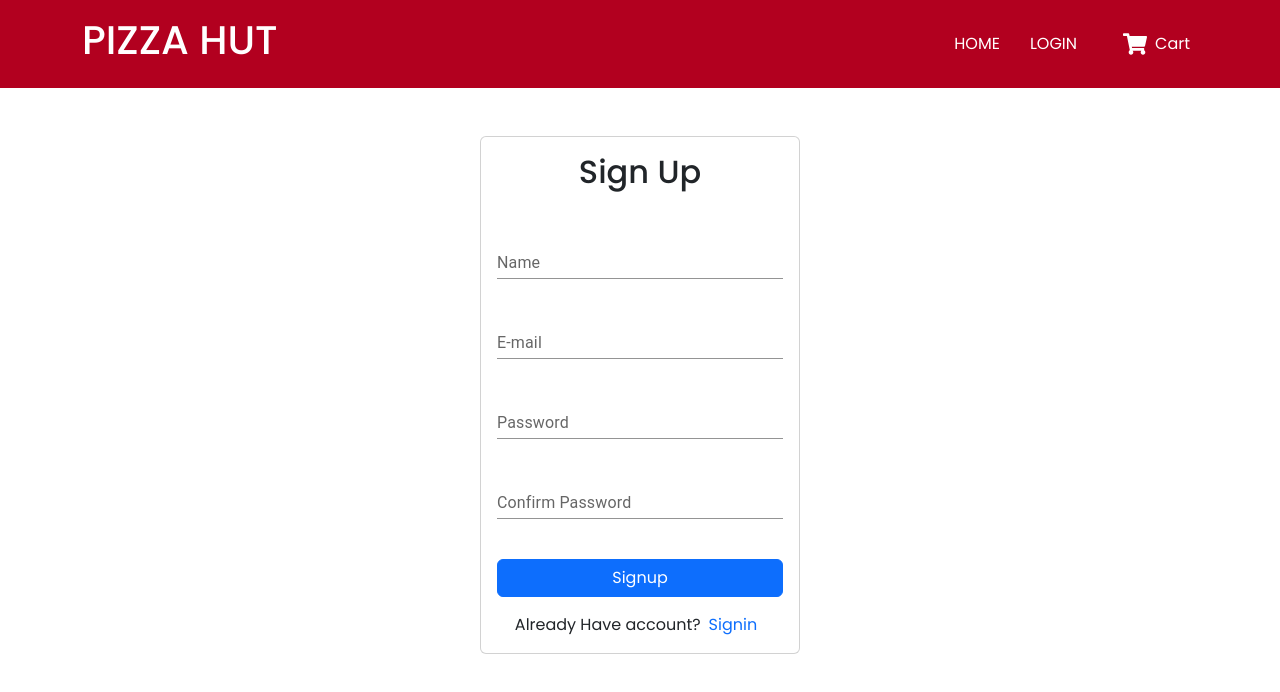
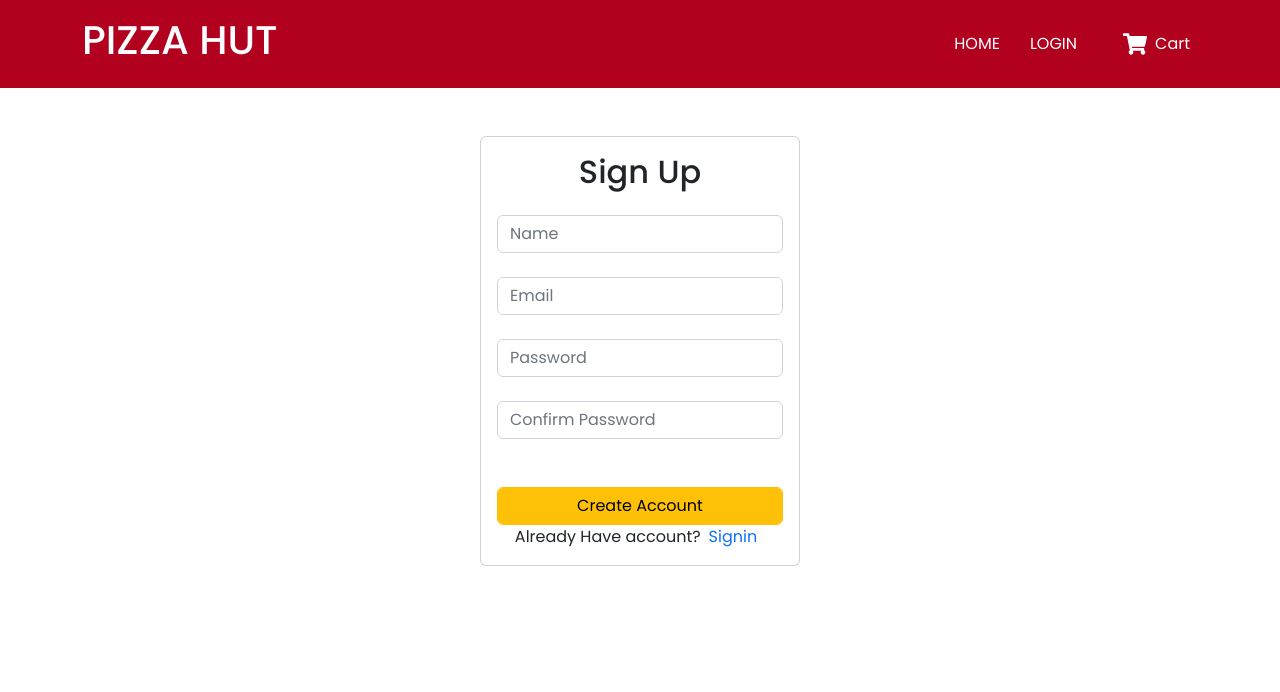
Before and after one commit to SARAN0209/pizza-app-webcode-frontend, a React (Create React App) app: page /signup in a window 1280 px wide. Shown: the top 692 px of the page. Built offline with nearby package versions, Linux system fonts and the light colour scheme.

Commit message:
third commit

```diff
--- a/package.json
+++ b/package.json
@@ -10,11 +10,13 @@
 		"@testing-library/react": "^13.4.0",
 		"@testing-library/user-event": "^13.5.0",
 		"axios": "^1.1.3",
+		"formik": "^2.2.9",
 		"react": "^18.2.0",
 		"react-dom": "^18.2.0",
 		"react-icons": "^4.6.0",
 		"react-router-dom": "^6.4.2",
 		"react-scripts": "5.0.1",
+		"sweetalert2": "^11.7.1",
 		"web-vitals": "^2.1.4"
 	},
 	"scripts": {
--- a/src/Pages/SignIn.js
+++ b/src/Pages/SignIn.js
@@ -1,49 +1,47 @@
-import TextField from "@mui/material/TextField";
-import { Button } from "@mui/material";
-import { useState } from "react";
 import axios from "axios";
 import { Link, useNavigate } from "react-router-dom";
 import { BiUserCircle } from "react-icons/bi";
+import {useFormik} from "formik";
+import Swal from "sweetalert2";
 
 const SignIn = () => {
 	const navigate=useNavigate()
-	const [formdata,setformdata]=useState({
-	  email:"",
-	  password:""
-	})
-   console.log(formdata)
-	const [error,seterror]=useState()
 
-	const handelSubmit=async(e)=>{
+let formik = useFormik({
+	initialValues: {
+		email:"",
+		password:""
+	},
+	validate:(values)=>{
+		const errors ={};
+		if (!values.email){
+			errors.email = "Email is Required";
+		}else if (!/^[A-Z0-9._%+-]+@[A-Z0-9.-]+\.[A-Z]{2,4}$/i.test(values.email)) {
+			errors.email = 'Invalid email address';
+		}
+		if(!values.password){
+			errors.password = "Password is Required"
+		}
+		return errors;
 
-	  e.preventDefault();
-	  console.log(formdata);
-	  try {
-
-
-
-		const res= await axios.post("https://pizza-app-webcode-backend.onrender.com/users/signin",{...formdata});
-		// console.log(res);
-		const message=res.data.message;
-		if(res.data.token){
-
-
-		 navigate("/home")
-
-		}else{
-
-		  seterror(message)
+	},
+	onSubmit: async (values) => {
+		try {
+		  const response = await axios.post('https://pizza-app-webcode-backend.onrender.com/users/signin', {...values});
+		  navigate("/");
+		 if(response.data) {
+			localStorage.setItem("token", response.data);
+		 }
+		} catch (error) {
+		  console.log(error.response.data.meg);
+		  Swal.fire({
+			title: "Wrong Details",
+			icon: "error",
+			confirmButtonText: "okay",
+		  });
 		}
-
-	  } catch (error) {
-		console.log(error);
-
-	  }
-
-
-
-
-	}
+	  },
+})
 
 	return (
 		<section >
@@ -56,15 +54,18 @@ const SignIn = () => {
 									<BiUserCircle />
 								</div>
 								<h2>Sign In</h2>
+								<form onSubmit={formik.handleSubmit}>
 								<div className="my-4">
-									<TextField className="my-3 w-100 " id="standard-basic" type="text" value={formdata.email}
-                                      onChange={(e)=>setformdata({...formdata,email:e.target.value})}  label="E-Mail" variant="standard" />
-									<TextField className="my-3 w-100" id="standard-basic" type="password" value={formdata.password}
-                                      onChange={(e)=>setformdata({...formdata,password:e.target.value})} label="Password" variant="standard" />
+								<span style={{ color: "red" }}>{formik.touched.email&&formik.errors.email}</span>
+                                    <input type="email" class="form-control" name="email" placeholder="Email" onChange={formik.handleChange} value={formik.values.email} /><br/>
+									<span style={{ color: "red" }}>{formik.touched.password&&formik.errors.password}</span>
+                                    <input type="password" class="form-control" name="password" placeholder="Password" onChange={formik.handleChange} value={formik.values.password} />
 								</div>
 								<div class="d-grid gap-4 mb-3">
-								<Button variant="contained"  onClick={(e)=>{handelSubmit()}}> Submit </Button>
-									<button class="btn btn-primary" type="submit" onClick={handelSubmit}>
+								<div class="d-grid gap-4 mb-3">
+								<input type="submit" class="form-control btn btn-warning" value={"Login"} />
+								</div>
+									<button class="btn btn-primary" type="submit" >
 										<Link to="/forgetpassword">Forgot Password?</Link>
 									</button>
 								</div>
@@ -76,6 +77,7 @@ const SignIn = () => {
 										</Link>
 									</span>
 								</div>
+								</form>
 							</div>
 						</div>
 					</div>
--- a/src/Pages/SignUp.js
+++ b/src/Pages/SignUp.js
@@ -1,63 +1,90 @@
-import TextField from "@mui/material/TextField";
-import { useState } from "react";
 import { useNavigate } from "react-router-dom";
 import { Link } from "react-router-dom";
+import {useFormik} from "formik"
 import axios from "axios";
+import Swal from "sweetalert2";
 
 const SignUp = () => {
-	const navigate = useNavigate();
-	const [formdata,setformdata]=useState({
+	let navigate = useNavigate();
+	let  formik = useFormik({
+		initialValues :{
 			name:"",
 			email:"",
 			password:"",
-		confirmPassword:""
-	  })
-	function handleClick() {
+			confirmpassword:""
+		},
+		validate:(values)=>{
+			const errors = {}
+			if(!values.name){
+				errors.name = " Name is Required";
+			}
+			if(!values.email){
+				errors.email = "Email is Required";
+			}else if (!/^[A-Z0-9._%+-]+@[A-Z0-9.-]+\.[A-Z]{2,4}$/i.test(values.email)) {
+				errors.email ="Invalid emial address"
+			}
+			if(!values.password){
+				errors.password = "password is Required"
+			}
+			if(!values.confirmpassword){
+				errors.confirmpassword = "password is Required"
+			}
+			return errors;
+		},
+		onSubmit : async (values) =>{
+			try {
+                let response = await axios.post('https://pizza-app-webcode-backend.onrender.com/users/signup',{...values} );
+
+                if (response.data) {
+					localStorage.setItem("token", response.data);
+					Swal.fire({
+					  title: "User Created Successfully",
+					  icon: "success",
+					  confirmButtonText: "okay",
+					});
 					navigate("/signin");
 				  }
-	const handleSubmit = async (e) => {
-        e.preventDefault()
-        try{
-            var response = await axios.post('https://pizza-app-webcode-backend.onrender.com/users/signin', {...formdata})
-            if(response.data) {
-                await localStorage.setItem("token", response.data)
-                navigate('/product');
+				  if (response.status === 200) {
+					alert(" Account Created sucessfully");
 				  }
-        }catch(err) {
-            console.log(err)
+
+            } catch (error) {
+                console.log(error);
+				window.alert("Please enter registered email ID and Password");
             }
 		}
+	})
 	return (
-		<section onSubmit={handleSubmit}>
+		<section>
 			<div className="container py-5">
 				<div className="row">
 					<div className="col-md">
 						<div className="card signin-card text-center w-25 mx-auto">
 							<div className="card-body">
 								<h2>Sign Up</h2>
+								<form  onSubmit={formik.handleSubmit}>
 								<div className="my-4">
-									<TextField className="my-3 w-100 " id="standard-basic" type="text" label="Name" variant="standard" value={formdata.name}
-									onChange={(e)=>setformdata({...formdata,name:e.target.value})} />
-									<TextField className="my-3 w-100" id="standard-basic"type="text" label="E-mail" variant="standard" value={formdata.email}
-									onChange={(e)=>setformdata({...formdata,email:e.target.value})}/>
-									<TextField className="my-3 w-100" id="standard-basic"type="password" label="Password" variant="standard"value={formdata.password}
-									onChange={(e)=>setformdata({...formdata,password:e.target.value})} />
-									<TextField className="my-3 w-100" id="standard-basic"type="password" label="Confirm Password" variant="standard"value={formdata.confirmPassword}
-									onChange={(e)=>setformdata({...formdata,confirmPassword:e.target.value})} />
+									<span style={{ color: "red" }}>{formik.touched.name&&formik.errors.name}</span>
+									<input type="text" class="form-control" name="name" placeholder="Name" onChange={formik.handleChange} value={formik.values.name} /><br/>
+									 <span style={{ color: "red" }}>{formik.touched.email&&formik.errors.email}</span>
+									 <input type="email" class="form-control" name="email" placeholder="Email" onChange={formik.handleChange} value={formik.values.email} /><br/>
+									 <span style={{ color: "red" }}>{formik.touched.password&&formik.errors.password}</span>
+									 <input type="password" class="form-control" name="password" placeholder="Password" onChange={formik.handleChange} value={formik.values.password} /><br/>
+									 <span style={{ color: "red" }}>{formik.touched.confirmpassword&&formik.errors.confirmpassword}</span>
+									 <input type="password" class="form-control" name="confirmpassword" placeholder="Confirm Password" onChange={formik.handleChange} value={formik.values.confirmpassword} /><br/>
 								</div>
-								<div class="d-grid gap-4 mb-3">
-									<button class="btn btn-primary" type="button"onClick={(e) => handleClick()}>
-										Signup
-									</button>
+								<div class="col mt-4">
+                                    <input type="submit" class="form-control btn btn-warning" value={"Create Account"} />
                                 </div>
 								<div>
 									Already Have account?
 									<span className="text-primary fs-6 mx-2" >
-										<Link to="/signup" className="text-primary">
+										<Link to="/signin" className="text-primary">
 											Signin
 										</Link>
 									</span>
 								</div>
+								</form>
 							</div>
 						</div>
 					</div>
```
Also changed, not shown: 1 other file (tests, documents, lock files or other folders). Lines whose indentation alone changed are shown as unchanged.
